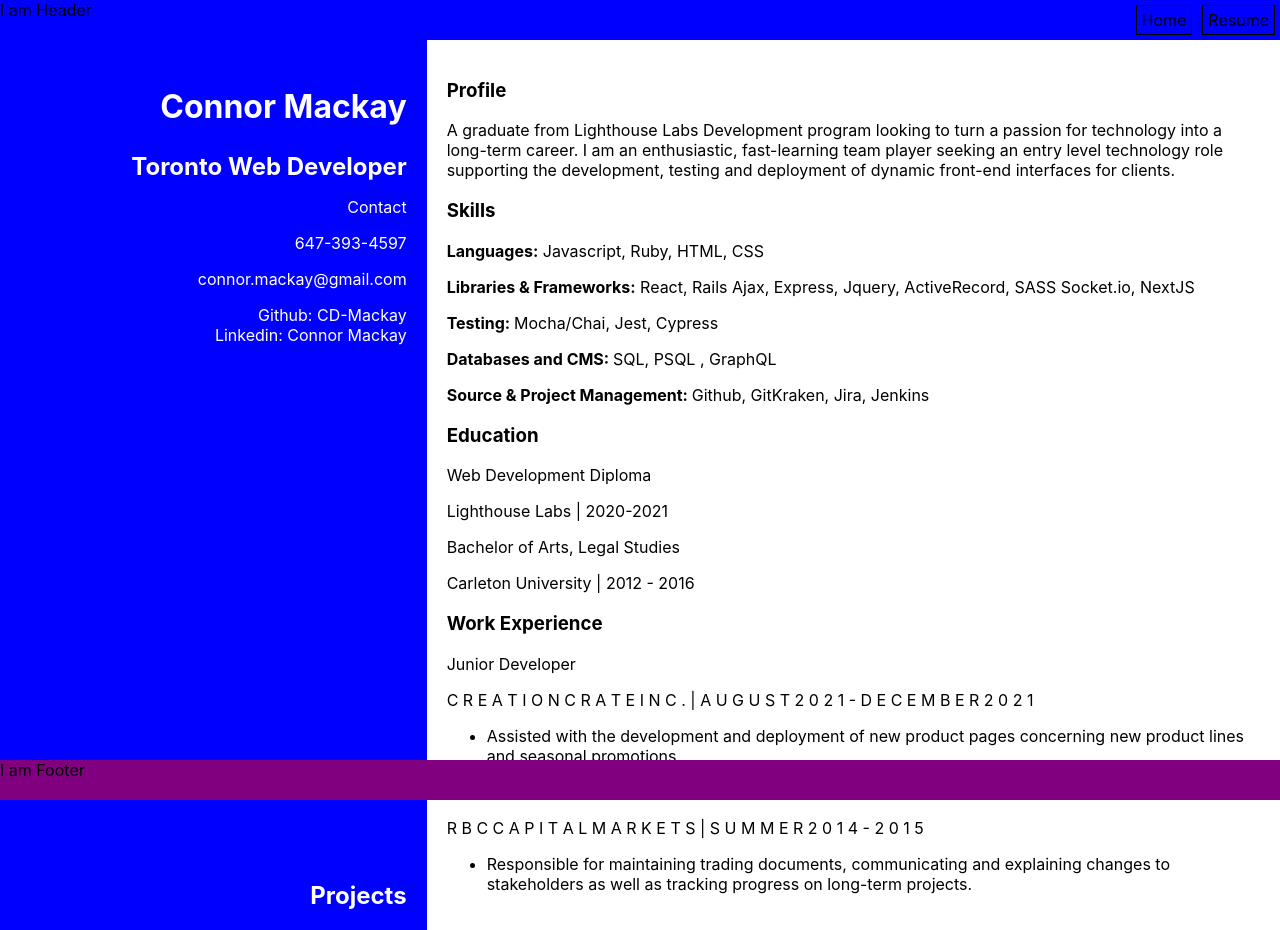
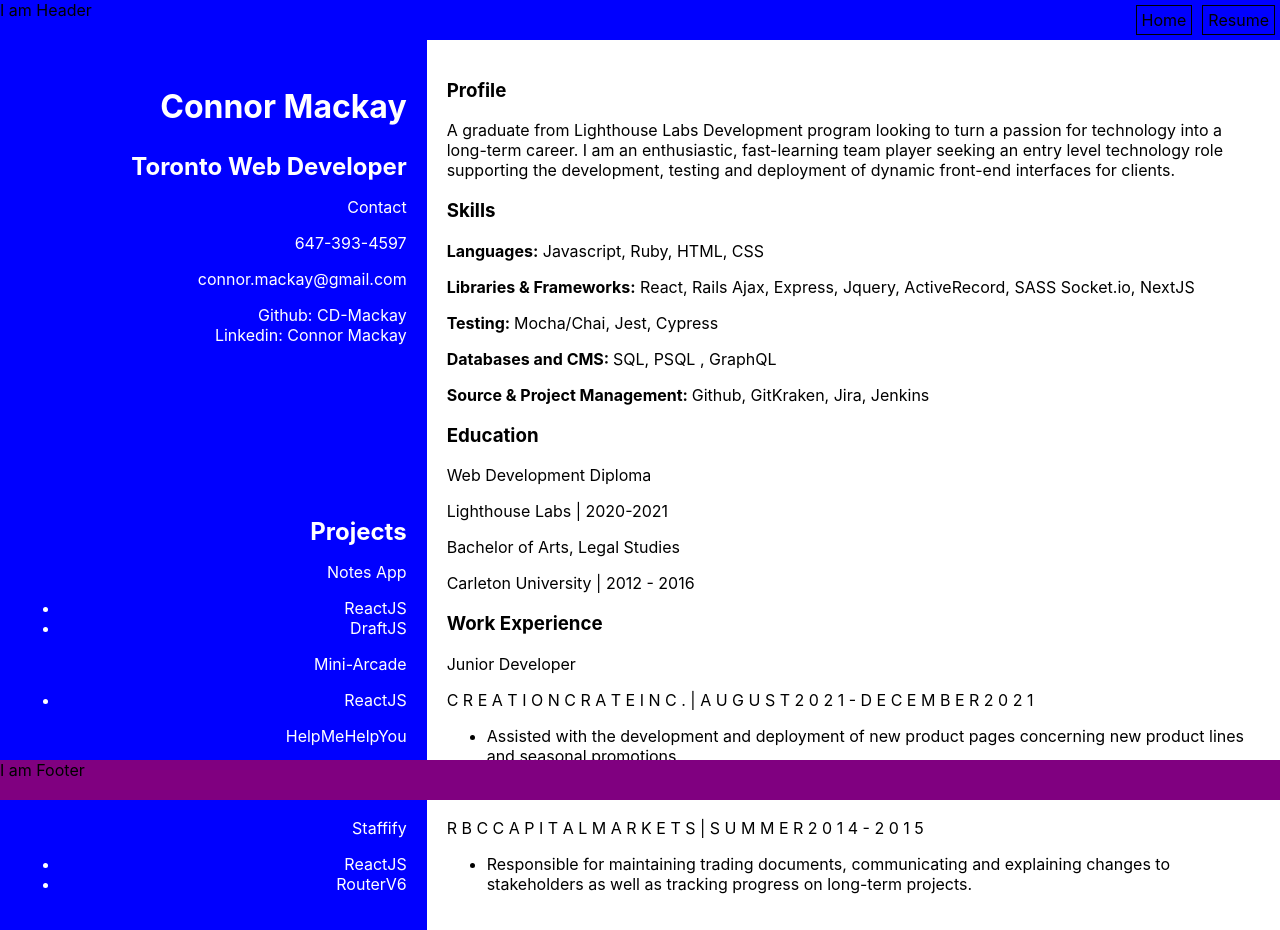
Before and after one commit to CD-Mackay/personal_site, a Next.js app: page /resume in a window 1280 px wide. Built offline with nearby package versions, Linux system fonts and the light colour scheme.

Commit message:
add projects section

```diff
--- a/Components/ResumeDoc/ResumeDoc.js
+++ b/Components/ResumeDoc/ResumeDoc.js
@@ -18,6 +18,25 @@ export default function ResumeDoc() {
         </div>
         <div>
           <h6>Projects</h6>
+          <p>Notes App</p>
+          <ul>
+            <li>ReactJS</li>
+            <li>DraftJS</li>
+          </ul>
+          <p>Mini-Arcade</p>
+          <ul>
+            <li>ReactJS</li>
+          </ul>
+          <p>HelpMeHelpYou</p>
+          <ul>
+            <li>Ruby on Rails</li>
+            <li>ReactJS</li>
+          </ul>
+          <p>Staffify</p>
+          <ul>
+            <li>ReactJS</li>
+            <li>RouterV6</li>
+          </ul>
         </div>
       </div>
       <div className={styles.experience}>
```
